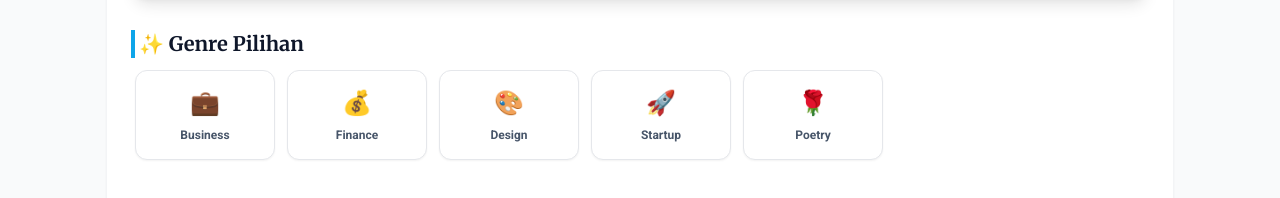
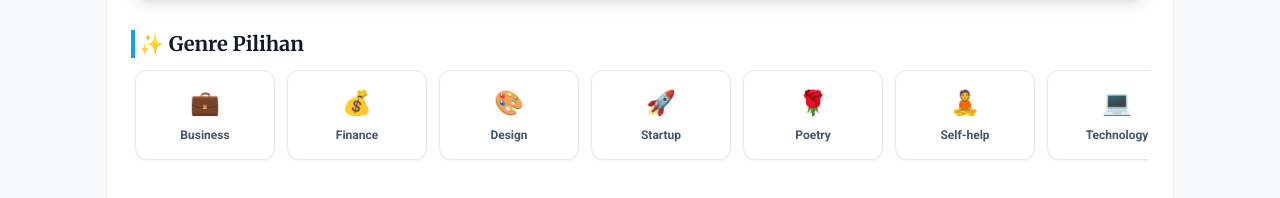
Before and after one commit to ega-jismi/bikin-web, a Next.js app in the folder project-web/: page / in a window 1280 px wide. Shown: the part 592-790 px from the top of the page. Built offline with nearby package versions, Linux system fonts and the light colour scheme.

Commit message:
Add 'Self-help' and 'Technology' genres

```diff
--- a/project-web/components/GenreList.jsx
+++ b/project-web/components/GenreList.jsx
@@ -4,22 +4,25 @@ import React from 'react';
 import { useRouter } from "next/navigation";
 import useStore from "../store/store";
 
+// --- UPDATE: Menambahkan genre "Self-help" dan "Technology" ---
 const genres = [
     { id: 1, name: "Business", icon: "💼" },
     { id: 2, name: "Finance", icon: "💰" },
     { id: 3, name: "Design", icon: "🎨" },
     { id: 4, name: "Startup", icon: "🚀" },
     { id: 5, name: "Poetry", icon: "🌹" },
+    { id: 6, name: "Self-help", icon: "🧘" }, // Tambahan 1
+    { id: 7, name: "Technology", icon: "💻" }, // Tambahan 2
 ];
 
 const GenreList = () => {
     const router = useRouter();
     const setQuery = useStore((s) => s.setQuery);
-    const setSelectedCategory = useStore((s) => s.setSelectedCategory); // <--- AMBIL DARI STORE
+    const setSelectedCategory = useStore((s) => s.setSelectedCategory);
 
     const handleGenreClick = (genreName) => {
-        setQuery(""); // Reset pencarian teks
-        setSelectedCategory(genreName); // Set kategori global
+        setQuery("");
+        setSelectedCategory(genreName);
         router.push("/katalog");
     };
 
```
